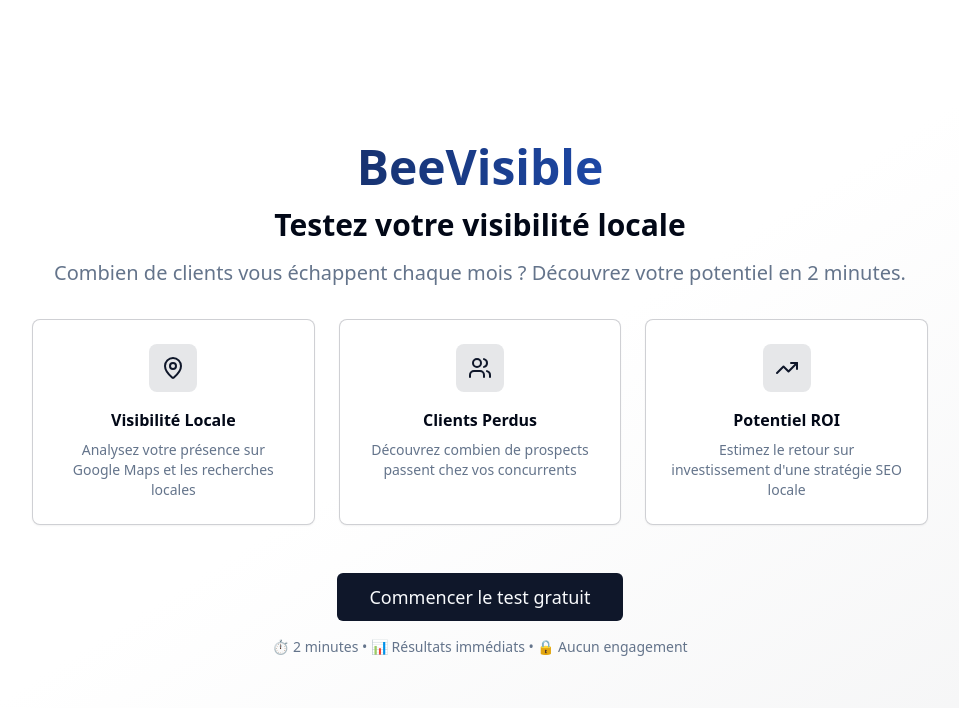
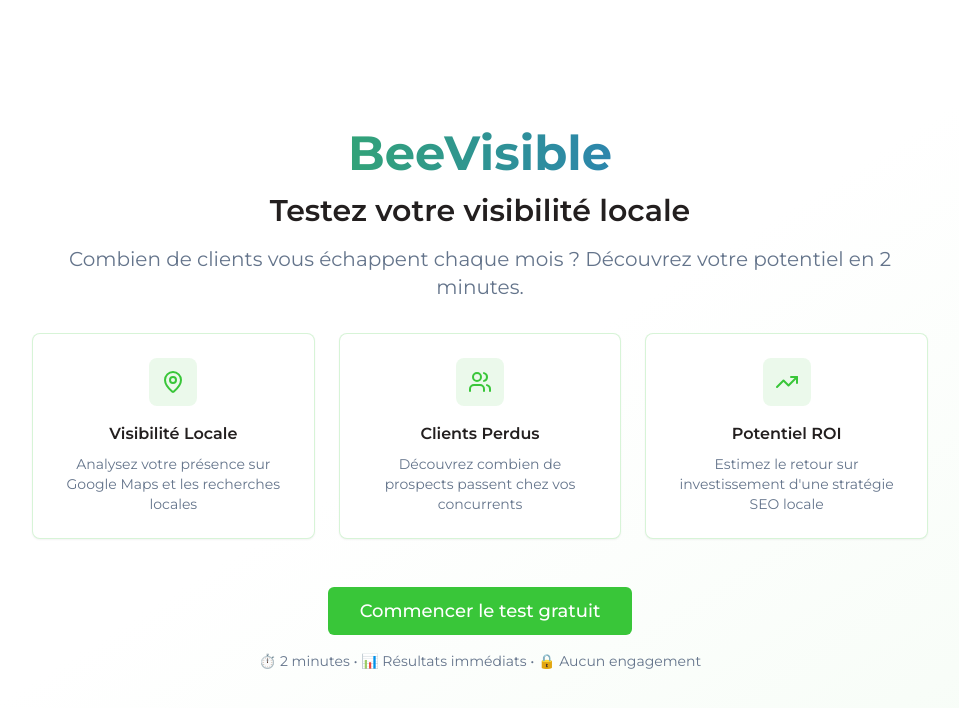
Before and after one commit to Atti6938/local-visibility-wizard, a React (Vite) app: page / in a window 1280 px wide. Shown: the top 708 px of the page, without its empty margins (160-1119 px from the left). Built offline with nearby package versions, Linux system fonts and the light colour scheme.

Commit message:
Add color and style definitions
Add color and style definitions to the project based on the provided CSS.

```diff
--- a/index.html
+++ b/index.html
@@ -15,6 +15,11 @@
     <meta name="twitter:card" content="summary_large_image" />
     <meta name="twitter:site" content="@lovable_dev" />
     <meta name="twitter:image" content="https://lovable.dev/opengraph-image-p98pqg.png" />
+
+    <!-- Google Fonts - Montserrat for BeeVisible branding -->
+    <link rel="preconnect" href="https://fonts.googleapis.com">
+    <link rel="preconnect" href="https://fonts.gstatic.com" crossorigin>
+    <link href="https://fonts.googleapis.com/css2?family=Montserrat:wght@300;400;500;600;700&display=swap" rel="stylesheet">
   </head>
 
   <body>
--- a/src/index.css
+++ b/src/index.css
@@ -6,33 +6,34 @@
 
 @layer base {
   :root {
+    /* BeeVisible Brand Colors - converted to HSL for Tailwind */
     --background: 0 0% 100%;
-    --foreground: 222.2 84% 4.9%;
+    --foreground: 0 6% 13%;
 
     --card: 0 0% 100%;
-    --card-foreground: 222.2 84% 4.9%;
+    --card-foreground: 0 6% 13%;
 
     --popover: 0 0% 100%;
-    --popover-foreground: 222.2 84% 4.9%;
+    --popover-foreground: 0 6% 13%;
 
-    --primary: 222.2 47.4% 11.2%;
-    --primary-foreground: 210 40% 98%;
+    --primary: 120 55% 50%;
+    --primary-foreground: 0 0% 100%;
 
-    --secondary: 210 40% 96.1%;
-    --secondary-foreground: 222.2 47.4% 11.2%;
+    --secondary: 210 92% 53%;
+    --secondary-foreground: 0 0% 100%;
 
-    --muted: 210 40% 96.1%;
+    --muted: 0 0% 96%;
     --muted-foreground: 215.4 16.3% 46.9%;
 
-    --accent: 210 40% 96.1%;
-    --accent-foreground: 222.2 47.4% 11.2%;
+    --accent: 6 100% 66%;
+    --accent-foreground: 0 0% 100%;
 
     --destructive: 0 84.2% 60.2%;
-    --destructive-foreground: 210 40% 98%;
+    --destructive-foreground: 0 0% 100%;
 
-    --border: 214.3 31.8% 91.4%;
-    --input: 214.3 31.8% 91.4%;
-    --ring: 222.2 84% 4.9%;
+    --border: 0 0% 91%;
+    --input: 0 0% 91%;
+    --ring: 120 55% 50%;
 
     --radius: 0.5rem;
 
@@ -54,33 +55,33 @@
   }
 
   .dark {
-    --background: 222.2 84% 4.9%;
-    --foreground: 210 40% 98%;
+    --background: 207 100% 25%;
+    --foreground: 0 0% 100%;
 
-    --card: 222.2 84% 4.9%;
-    --card-foreground: 210 40% 98%;
+    --card: 207 100% 25%;
+    --card-foreground: 0 0% 100%;
 
-    --popover: 222.2 84% 4.9%;
-    --popover-foreground: 210 40% 98%;
+    --popover: 207 100% 25%;
+    --popover-foreground: 0 0% 100%;
 
-    --primary: 210 40% 98%;
-    --primary-foreground: 222.2 47.4% 11.2%;
+    --primary: 120 55% 50%;
+    --primary-foreground: 0 0% 100%;
 
-    --secondary: 217.2 32.6% 17.5%;
-    --secondary-foreground: 210 40% 98%;
+    --secondary: 210 92% 53%;
+    --secondary-foreground: 0 0% 100%;
 
-    --muted: 217.2 32.6% 17.5%;
-    --muted-foreground: 215 20.2% 65.1%;
+    --muted: 207 100% 20%;
+    --muted-foreground: 0 0% 70%;
 
-    --accent: 217.2 32.6% 17.5%;
-    --accent-foreground: 210 40% 98%;
+    --accent: 6 100% 66%;
+    --accent-foreground: 0 0% 100%;
 
-    --destructive: 0 62.8% 30.6%;
-    --destructive-foreground: 210 40% 98%;
+    --destructive: 0 84.2% 60.2%;
+    --destructive-foreground: 0 0% 100%;
 
-    --border: 217.2 32.6% 17.5%;
-    --input: 217.2 32.6% 17.5%;
-    --ring: 212.7 26.8% 83.9%;
+    --border: 207 100% 35%;
+    --input: 207 100% 35%;
+    --ring: 120 55% 50%;
     --sidebar-background: 240 5.9% 10%;
     --sidebar-foreground: 240 4.8% 95.9%;
     --sidebar-primary: 224.3 76.3% 48%;
@@ -99,5 +100,29 @@
 
   body {
     @apply bg-background text-foreground;
+    font-family: 'Montserrat', system-ui, -apple-system, sans-serif;
   }
 }
+
+/* BeeVisible Custom Components */
+@layer components {
+  .bee-gradient {
+    background: linear-gradient(135deg, hsl(var(--primary)) 0%, hsl(var(--secondary)) 100%);
+  }
+
+  .bee-card {
+    @apply bg-card border border-border rounded-lg shadow-sm;
+  }
+
+  .bee-button-primary {
+    @apply bg-primary text-primary-foreground hover:bg-primary/90 transition-colors;
+  }
+
+  .bee-button-secondary {
+    @apply bg-secondary text-secondary-foreground hover:bg-secondary/90 transition-colors;
+  }
+
+  .bee-text-brand {
+    color: hsl(var(--foreground));
+  }
+}
```
